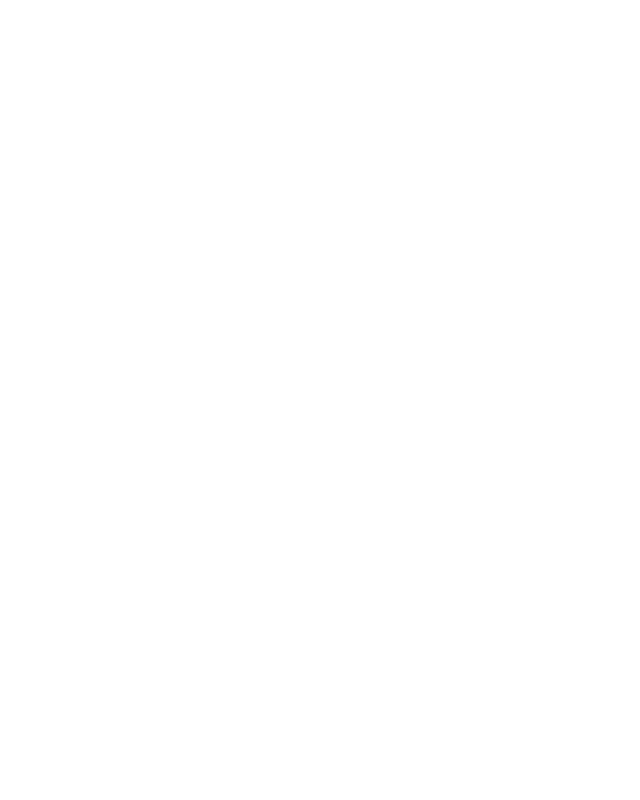
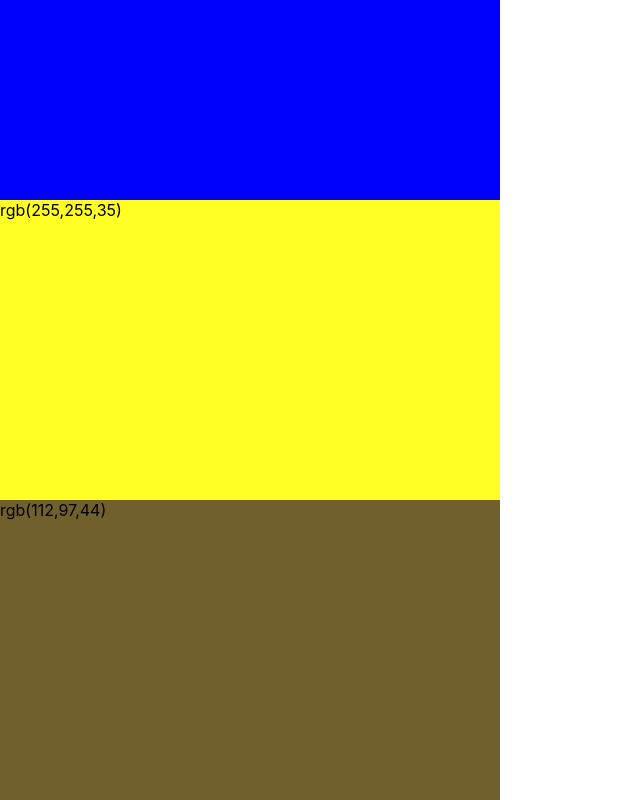
Before and after one commit to danieldaga/LAB-ReactTraining-1, a React (Create React App) app in the folder react-training-01/: page / in a window 1280 px wide. Shown: the part 874-1674 px from the top of the page, without its empty margins (0-640 px from the left). Before the commit the page ends 800 px from the top, so only its background shows below. Built offline with nearby package versions, Linux system fonts and the light colour scheme.

Commit message:
ex 4 done with style

```diff
--- a/react-training-01/src/App.js
+++ b/react-training-01/src/App.js
@@ -1,7 +1,10 @@
 import './App.css';
+import BoxColor from './components/BoxColor/BoxColor';
 import Greetings from './components/Greetings/Greetings';
 import IdCard from './components/IdCard/IdCard';
 import Random from './components/Random/Random';
+import RandomBoxColor from './components/RandomBoxColor/RandomBoxColor';
+
 
 function App() {
   return (
@@ -11,7 +14,7 @@
         firstName='Angel'
         gender='male'
         height={1.78}
-        birth={(new Date("1875-03-09")).toLocaleDateString('en-us', { weekday:"short",month:"short", day:"numeric", year:"numeric"})}
+        birth={(new Date("1875-03-09")).toLocaleDateString('en-us', { weekday: "short", month: "short", day: "numeric", year: "numeric" })}
         picture='https://www.looper.com/img/gallery/the-one-regret-the-writers-have-about-the-simpsons-movie/l-intro-1641663043.jpg'
       />
       <IdCard
@@ -19,7 +22,7 @@
         firstName='Nelson'
         gender='Trans'
         height={1.45}
-        birth={(new Date("1999-12-02")).toLocaleDateString('en-us', { weekday:"short",month:"short", day:"numeric", year:"numeric"})}
+        birth={(new Date("1999-12-02")).toLocaleDateString('en-us', { weekday: "short", month: "short", day: "numeric", year: "numeric" })}
         picture='https://encrypted-tbn0.gstatic.com/images?q=tbn:ANd9GcRRsD33LBMW7PkAboAxNA0Z6tfIl8HkaOK05FnQII_9n5jRtuVHKJ0Rjb_y1_nRFqxHpIo&usqp=CAU'
       />
       <br />
@@ -34,6 +37,14 @@
       <br />
       <Random min={1} max={6} />
       <Random min={1} max={100} />
+      <br />
+      <hr />
+      <br />
+      <BoxColor r={0} g={0} b={253} />
+      <BoxColor r={255} g={255} b={35} />
+
+      <RandomBoxColor />
+
 
     </div>
 
--- /dev/null
+++ b/react-training-01/src/components/BoxColor/BoxColor.css
@@ -0,0 +1,4 @@
+.color-box{
+    width: 500px;
+    height: 300px;
+}
--- /dev/null
+++ b/react-training-01/src/components/BoxColor/BoxColor.jsx
@@ -0,0 +1,19 @@
+import './BoxColor.css'
+const BoxColor = ({r, g, b}) =>{
+    // const ColorToHex=(color)=>{
+    //     let hexadecimal = color.toString(16)
+    //     return hexadecimal
+    // }
+    // const ConvertRGBtoHex = (r,g,b)=>{
+    //     // let Hexa = '#' + ColorToHex(r) + ColorToHex(g) + ColorToHex(b)
+    //     return (ColorToHex(r) + ColorToHex(g) + ColorToHex(b));
+    // }
+    return (
+        <div className="color-box" style={{backgroundColor:`rgb(${r},${g},${b})`}}>
+            rgb({r},{g},{b})
+        </div>
+    )
+}
+
+
+export default BoxColor
--- a/react-training-01/src/components/IdCard/IdCard.jsx
+++ b/react-training-01/src/components/IdCard/IdCard.jsx
@@ -3,7 +3,7 @@
 
     return(
     <div className='container'>
-        <div className="img-person"><img src={picture} alt=""/></div>
+        <div className="img-person"><img src={picture} alt={firstName}/></div>
         <div className="data">
             <p>
                 <b>First name: </b>{firstName} <br />
--- /dev/null
+++ b/react-training-01/src/components/RandomBoxColor/RandomBoxColor.css
@@ -0,0 +1,4 @@
+.random-color{
+    width: 500px;
+    height: 300px;
+}
--- /dev/null
+++ b/react-training-01/src/components/RandomBoxColor/RandomBoxColor.jsx
@@ -0,0 +1,12 @@
+import './RandomBoxColor.css'
+const RandomBoxColor = () =>{
+    let r = Math.floor(Math.random() * 255)
+    let g = Math.floor(Math.random() * 255)
+    let b = Math.floor(Math.random() * 255)
+    return(
+        <div className="random-color" style={{backgroundColor:`rgb(${r},${g},${b})`}}>
+            rgb({r},{g},{b})
+        </div>
+    )
+}
+export default RandomBoxColor
```
